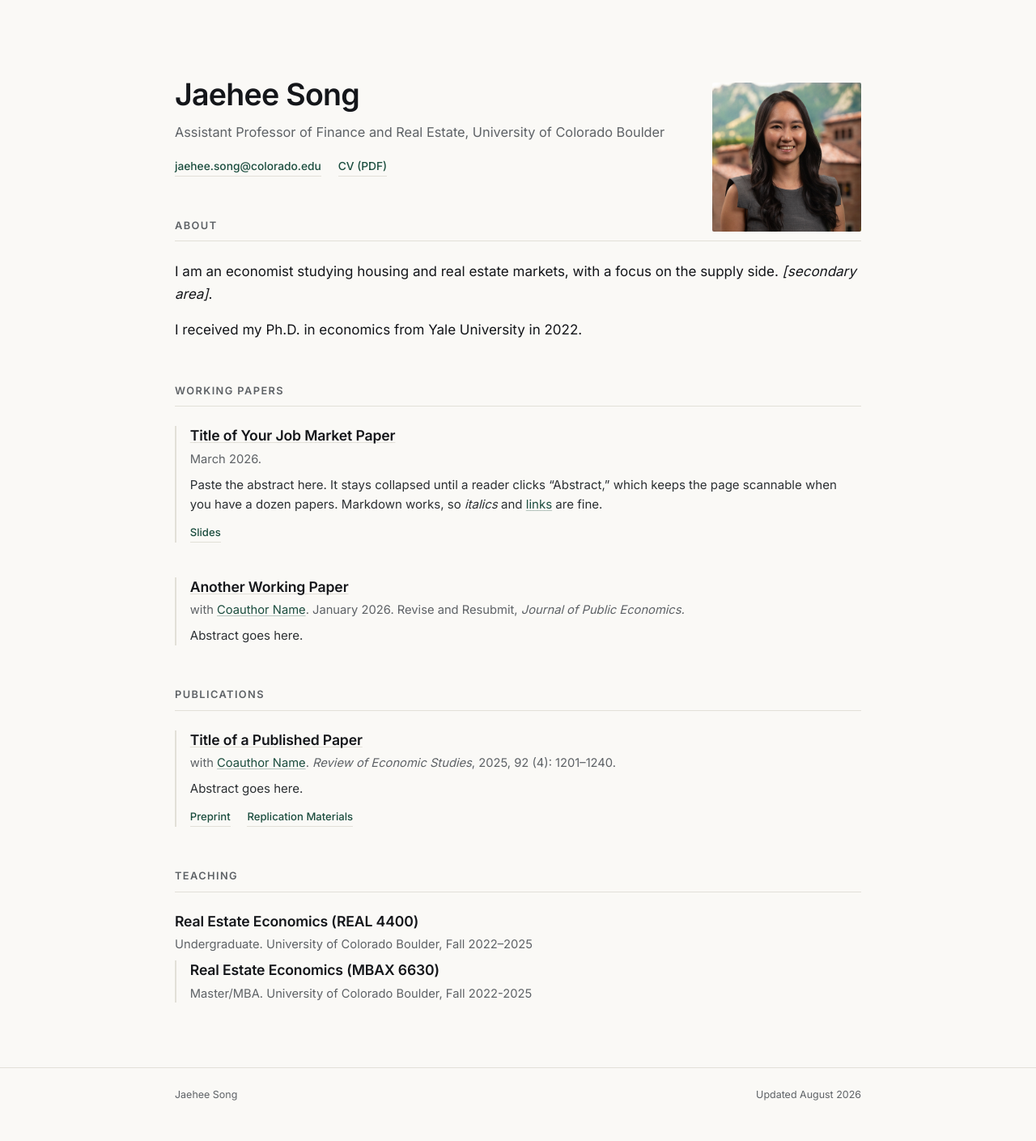
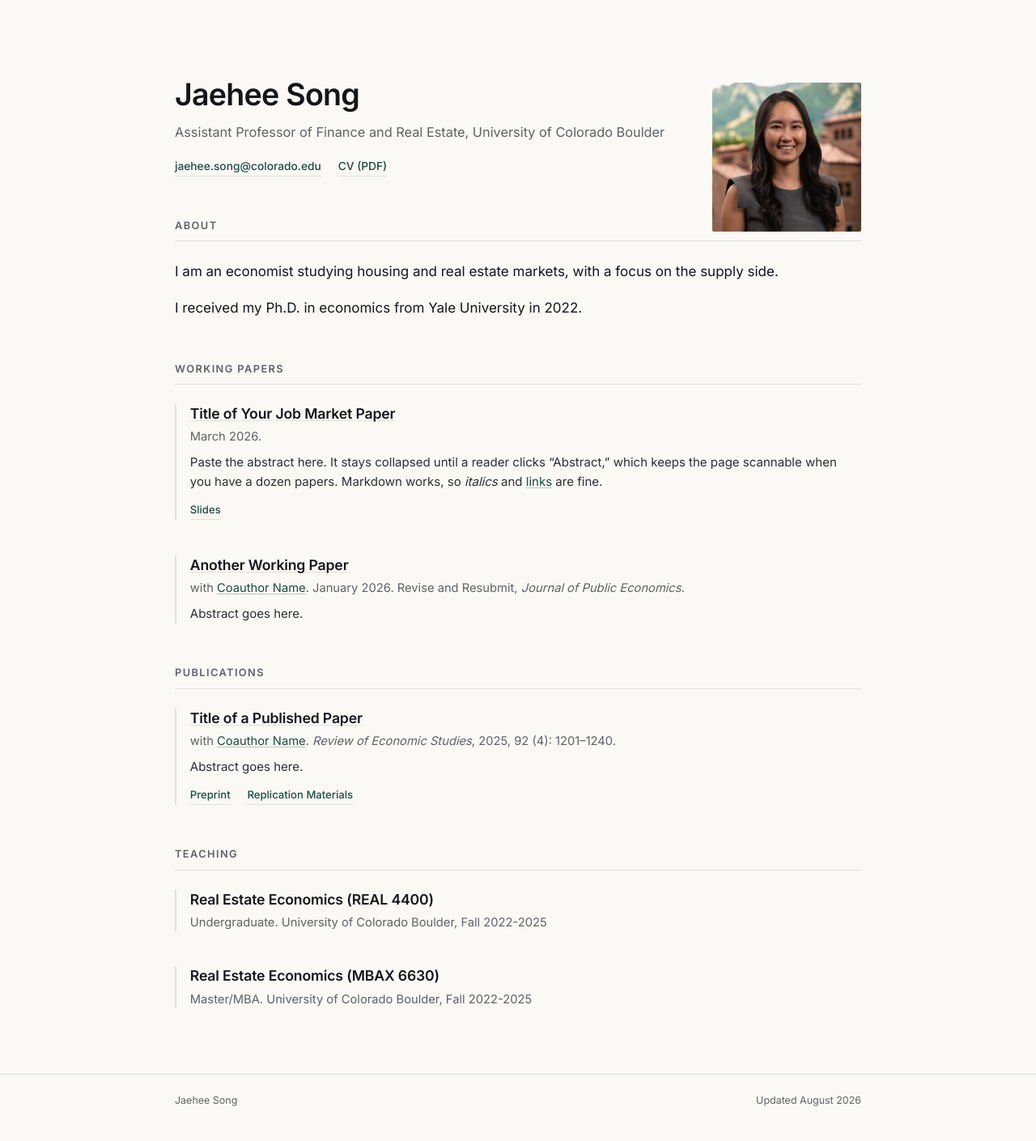
Before and after one commit to jaeheesong/jaeheesong.github.io, a Jekyll site: the page built from index.html, in a window 1280 px wide. Shown: the whole page at 81% size. Built offline with Jekyll 4.4.1, drawn with Linux system fonts in a browser that asks for light colours.

Commit message:
Update index.html

```diff
--- a/index.html
+++ b/index.html
@@ -27,7 +27,6 @@ layout: default
 
 <p>
   I am an economist studying housing and real estate markets, with a focus on the supply side.
-  <em>[secondary area]</em>.
 </p>
 
 <p>
@@ -75,8 +74,10 @@ layout: default
 
 <h2>Teaching</h2>
 
-<h3 class="entry-title">Real Estate Economics (REAL 4400)</h3>
-<p class="entry-byline">Undergraduate. University of Colorado Boulder, Fall 2022–2025</p>
+<article class="entry">
+  <h3 class="entry-title">Real Estate Economics (REAL 4400)</h3>
+  <p class="entry-byline">Undergraduate. University of Colorado Boulder, Fall 2022-2025</p>
+</article>
 
 <article class="entry">
   <h3 class="entry-title">Real Estate Economics (MBAX 6630)</h3>
```
